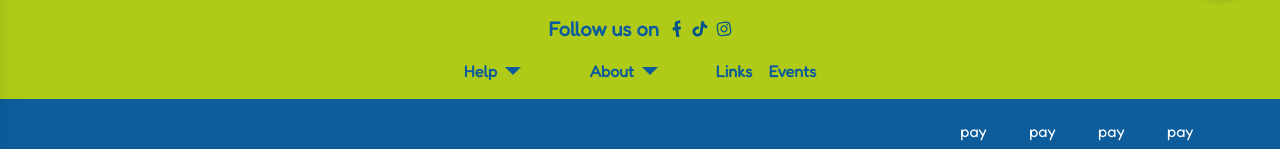
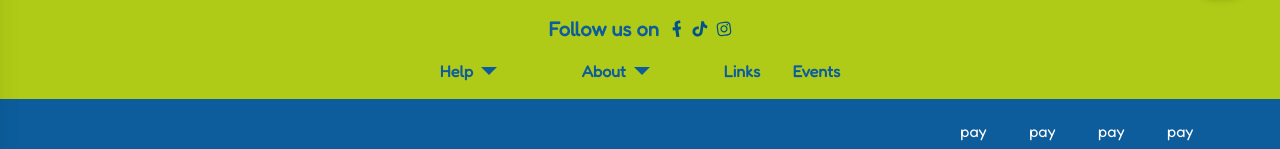
Before and after one commit to steveohozzy/entertainer-interview, a React (Create React App) app: page / in a window 1280 px wide. Shown: the part 138-287 px from the top of the page. Built offline with nearby package versions, Linux system fonts and the light colour scheme.

Commit message:
adjust spacing in footer dropdowns

```diff
--- a/src/components/footer/Footer.js
+++ b/src/components/footer/Footer.js
@@ -72,7 +72,7 @@ const Footer = () => {
               </a>
             </div>
             <div className="flex items-start justify-center">
-              <div className="px-2">
+              <div className="px-4">
                 <Dropdown
                   title="Help"
                   className="text-brandBlue font-bold flex items-center"
@@ -138,7 +138,7 @@ const Footer = () => {
                 />
               </div>
 
-              <div className="px-2">
+              <div className="px-4">
                 <Dropdown
                   title="About"
                   className="text-brandBlue font-bold flex items-center"
@@ -204,14 +204,14 @@ const Footer = () => {
                 />
               </div>
 
-              <div className="px-2">
+              <div className="px-4">
                 <a href="/klarna"
                   className="text-brandBlue font-bold"
                 >
                   <span>Links </span>
                 </a>
               </div>
-              <div className="px-2">
+              <div className="px-4">
                 <a href="/klarna"
                   className="text-brandBlue font-bold"
                 >
```
